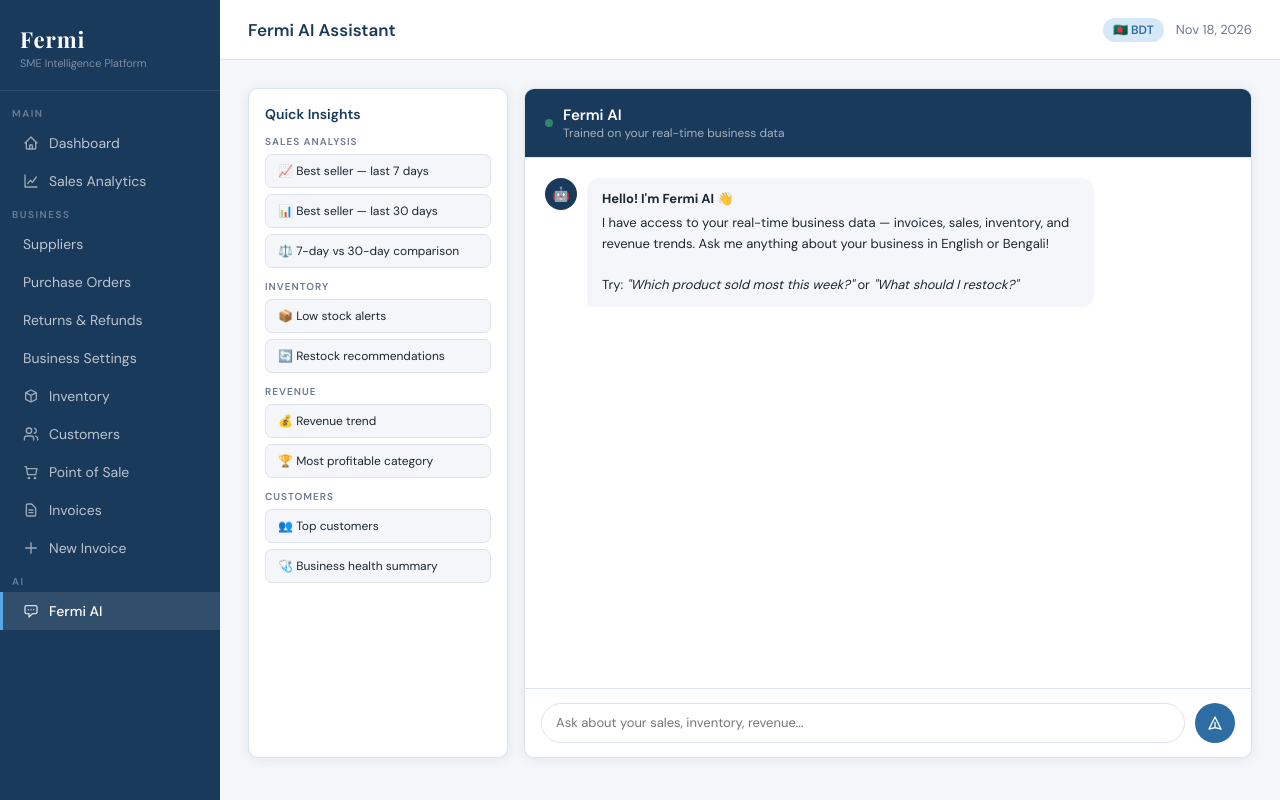
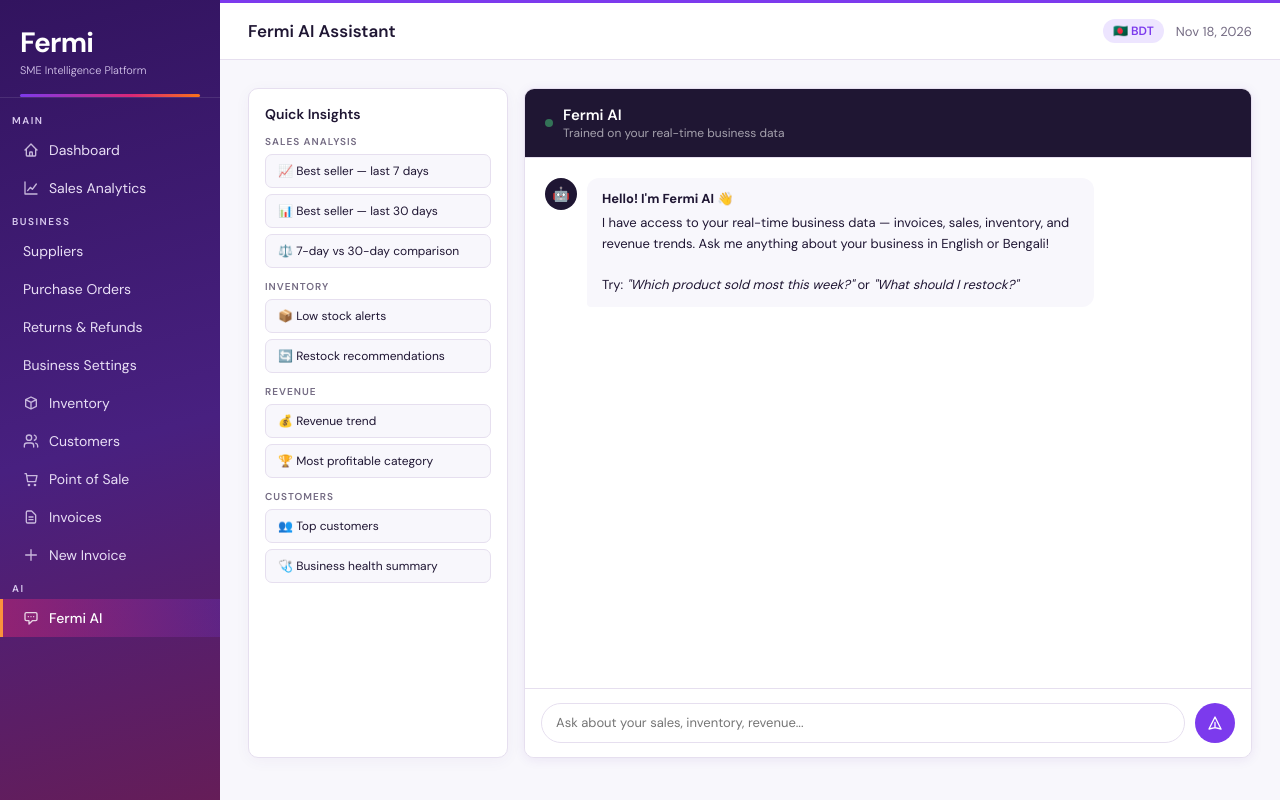
Before and after one commit to tarifuli/Fermi, a Flask app: template templates/chatbot.html in a window 1280 px wide. Run offline with Flask 3, Linux system fonts and the light colour scheme; the template is opened without the code that fills it, so the values that code supplies are empty.

Commit message:
Preview Instagram-inspired purple pink and sunset theme

```diff
--- a/templates/analytics.html
+++ b/templates/analytics.html
@@ -69,6 +69,6 @@
 <script>
 const points={{ chart|tojson }};
 const chartElement=document.getElementById('analyticsRevenue');
-if(window.Chart&&chartElement){new Chart(chartElement,{type:'bar',data:{labels:points.map(p=>p.date.slice(5)),datasets:[{label:'Paid revenue (BDT)',data:points.map(p=>p.revenue),backgroundColor:'rgba(46,109,164,.23)',borderColor:'#2E6DA4',borderWidth:1,borderRadius:5}]},options:{responsive:true,maintainAspectRatio:false,plugins:{legend:{display:false},tooltip:{callbacks:{label:ctx=>'৳'+Number(ctx.parsed.y).toLocaleString('en-BD',{minimumFractionDigits:2})}}},scales:{y:{beginAtZero:true,ticks:{callback:v=>'৳'+Number(v).toLocaleString('en-BD')}},x:{ticks:{maxTicksLimit:10},grid:{display:false}}}}})}
+if(window.Chart&&chartElement){new Chart(chartElement,{type:'bar',data:{labels:points.map(p=>p.date.slice(5)),datasets:[{label:'Paid revenue (BDT)',data:points.map(p=>p.revenue),backgroundColor:'rgba(124,58,237,.23)',borderColor:'#7C3AED',borderWidth:1,borderRadius:5}]},options:{responsive:true,maintainAspectRatio:false,plugins:{legend:{display:false},tooltip:{callbacks:{label:ctx=>'৳'+Number(ctx.parsed.y).toLocaleString('en-BD',{minimumFractionDigits:2})}}},scales:{y:{beginAtZero:true,ticks:{callback:v=>'৳'+Number(v).toLocaleString('en-BD')}},x:{ticks:{maxTicksLimit:10},grid:{display:false}}}}})}
 </script>
 {% endblock %}
--- a/templates/base.html
+++ b/templates/base.html
@@ -8,23 +8,23 @@
 <script src="https://cdn.jsdelivr.net/npm/chart.js"></script>
 <style>
   :root {
-    --navy:    #1A3A5C;
-    --blue:    #2E6DA4;
-    --sky:     #D6E8F7;
+    --navy:    #1F1633;
+    --blue:    #7C3AED;
+    --sky:     #EDE5FF;
     --teal:    #0F6E56;
     --mint:    #E1F5EE;
     --amber:   #C47D1A;
     --cream:   #FAEEDA;
     --red:     #B03A2E;
     --rose:    #FDEAEA;
-    --bg:      #F4F6F9;
+    --bg:      #F8F7FC;
     --white:   #FFFFFF;
-    --text:    #1C2833;
-    --muted:   #6B7A8D;
-    --border:  #DDE3EA;
+    --text:    #1F1633;
+    --muted:   #746B83;
+    --border:  #E6DFEF;
     --radius:  10px;
-    --shadow:  0 2px 12px rgba(26,58,92,0.08);
-    --shadow-lg: 0 8px 32px rgba(26,58,92,0.13);
+    --shadow:  0 2px 12px rgba(76,29,149,0.08);
+    --shadow-lg: 0 8px 32px rgba(76,29,149,0.13);
   }
   * { margin:0; padding:0; box-sizing:border-box; }
   body { font-family:'DM Sans',sans-serif; background:var(--bg); color:var(--text); min-height:100vh; display:flex; }
@@ -45,7 +45,7 @@
   .nav-section { padding: 8px 12px 4px; font-size:10px; text-transform:uppercase; letter-spacing:1.5px; color:rgba(255,255,255,0.35); font-weight:600; }
   .nav-item { display:flex; align-items:center; gap:10px; padding:10px 20px; color:rgba(255,255,255,0.7); text-decoration:none; font-size:14px; font-weight:400; border-left:3px solid transparent; transition:all 0.15s; }
   .nav-item:hover { background:rgba(255,255,255,0.07); color:#fff; }
-  .nav-item.active { background:rgba(255,255,255,0.1); color:#fff; border-left-color:#58A8E8; font-weight:500; }
+  .nav-item.active { background:rgba(255,255,255,0.1); color:#fff; border-left-color:#F9A8D4; font-weight:500; }
   .nav-item svg { width:16px; height:16px; opacity:0.8; flex-shrink:0; }
 
   /* ── MAIN ── */
@@ -79,12 +79,12 @@
   thead th { background:var(--bg); color:var(--muted); font-weight:600; font-size:11px; text-transform:uppercase; letter-spacing:0.5px; padding:10px 14px; text-align:left; border-bottom:1px solid var(--border); }
   tbody td { padding:11px 14px; border-bottom:1px solid var(--border); color:var(--text); }
   tbody tr:last-child td { border-bottom:none; }
-  tbody tr:hover { background:#F8FAFC; }
+  tbody tr:hover { background:#FAF7FF; }
 
   /* ── BUTTONS ── */
   .btn { display:inline-flex; align-items:center; gap:6px; padding:8px 16px; border-radius:7px; font-size:13px; font-weight:500; cursor:pointer; border:none; text-decoration:none; transition:all 0.15s; font-family:'DM Sans',sans-serif; }
   .btn-primary { background:var(--blue); color:#fff; }
-  .btn-primary:hover { background:#245d90; }
+  .btn-primary:hover { background:#6D28D9; }
   .btn-success { background:var(--teal); color:#fff; }
   .btn-success:hover { background:#0a5240; }
   .btn-danger { background:var(--red); color:#fff; }
@@ -105,7 +105,7 @@
   .form-group { margin-bottom:14px; }
   .form-label { display:block; font-size:12px; font-weight:600; color:var(--muted); margin-bottom:5px; text-transform:uppercase; letter-spacing:0.4px; }
   .form-control { width:100%; padding:9px 12px; border:1px solid var(--border); border-radius:7px; font-size:13px; font-family:'DM Sans',sans-serif; color:var(--text); background:var(--white); transition:border-color 0.15s; }
-  .form-control:focus { outline:none; border-color:var(--blue); box-shadow:0 0 0 3px rgba(46,109,164,0.1); }
+  .form-control:focus { outline:none; border-color:var(--blue); box-shadow:0 0 0 3px rgba(124,58,237,0.1); }
   select.form-control { cursor:pointer; }
 
   /* ── MODAL ── */
@@ -128,6 +128,29 @@
   .empty-state svg { width:48px; height:48px; margin:0 auto 12px; display:block; opacity:0.3; }
 
   @media(max-width:900px) { .stats-grid { grid-template-columns:1fr 1fr; } .grid-2,.grid-3 { grid-template-columns:1fr; } }
+
+/* Fermi sunset theme: vivid brand accents with calm data surfaces. */
+:root { --pink:#DB2777; --orange:#F97316; --brand-gradient:linear-gradient(135deg,#7C3AED 0%,#DB2777 62%,#F97316 100%); }
+.sidebar { background:linear-gradient(165deg,#32145F 0%,#482080 55%,#651D58 100%); }
+.sidebar-logo { position:relative; }
+.sidebar-logo::after { content:""; position:absolute; bottom:0; left:20px; right:20px; height:3px; border-radius:4px; background:var(--brand-gradient); }
+.sidebar-logo h1 { font-family:'DM Sans',sans-serif; font-weight:700; letter-spacing:-.8px; font-size:28px; }
+.sidebar-logo span,.nav-section { color:#D8C9EE; }
+.nav-item { color:#E9DFF6; }
+.nav-item.active { background:linear-gradient(90deg,rgba(219,39,119,.45),rgba(124,58,237,.2)); border-left-color:#FB923C; }
+.topbar { border-top:3px solid #7C3AED; }
+.card,.stat-card { box-shadow:0 3px 16px rgba(70,28,110,.045); }
+.stat-card { border-top:3px solid #7C3AED; }
+.stat-card:nth-child(2) { border-top-color:#DB2777; }
+.stat-card:nth-child(3) { border-top-color:#F97316; }
+.stat-card:nth-child(4) { border-top-color:#A855F7; }
+.btn-primary { box-shadow:0 3px 8px rgba(124,58,237,.16); }
+.btn-primary:hover { background:#6D28D9; }
+.btn-ghost:hover { border-color:#C4B5FD; }
+.rank-bar-fill { background:var(--brand-gradient); }
+:where(a,button,input,select,textarea):focus-visible { outline:3px solid #A78BFA; outline-offset:3px; }
+@media(prefers-reduced-motion:reduce) { *,*::before,*::after { transition:none!important; } }
+
 </style>
 {% block extra_styles %}{% endblock %}
 <meta name="csrf-token" content="{{ csrf_token }}">
--- a/templates/business_setup.html
+++ b/templates/business_setup.html
@@ -15,7 +15,7 @@
 .setup-help{color:var(--muted);font-size:14px;line-height:1.65;margin-bottom:28px}
 .setup-field-label{font-size:13px;font-weight:700;display:block;margin-bottom:10px;color:var(--navy)}
 .setup-input{width:100%;padding:16px 18px;font:inherit;font-size:16px;border:1.5px solid var(--border);border-radius:10px;outline:none;transition:box-shadow .15s,border-color .15s}
-.setup-input:focus{border-color:var(--blue);box-shadow:0 0 0 4px rgba(46,109,164,.12)}
+.setup-input:focus{border-color:var(--blue);box-shadow:0 0 0 4px rgba(124,58,237,.12)}
 .setup-counter{display:flex;justify-content:space-between;gap:8px;color:var(--muted);font-size:12px;margin-top:10px}
 .setup-validation{color:var(--red);font-size:13px;margin-top:8px;min-height:18px}
 .setup-actions{display:flex;align-items:center;gap:14px;flex-wrap:wrap;margin-top:28px}
--- a/templates/chatbot.html
+++ b/templates/chatbot.html
@@ -28,9 +28,9 @@
   @keyframes bounce { 0%,80%,100%{transform:translateY(0)} 40%{transform:translateY(-6px)} }
   .chat-input-area { padding:14px 16px; border-top:1px solid var(--border); display:flex; gap:10px; background:var(--white); }
   .chat-input { flex:1; padding:10px 14px; border:1px solid var(--border); border-radius:24px; font-size:13px; font-family:'DM Sans',sans-serif; outline:none; transition:border-color 0.15s; resize:none; }
-  .chat-input:focus { border-color:var(--blue); box-shadow:0 0 0 3px rgba(46,109,164,0.1); }
+  .chat-input:focus { border-color:var(--blue); box-shadow:0 0 0 3px rgba(124,58,237,0.1); }
   .send-btn { width:40px; height:40px; border-radius:50%; background:var(--blue); border:none; cursor:pointer; display:flex; align-items:center; justify-content:center; flex-shrink:0; transition:background 0.15s; }
-  .send-btn:hover { background:#245d90; }
+  .send-btn:hover { background:#6D28D9; }
   .prompt-chip { display:block; width:100%; text-align:left; padding:8px 12px; background:var(--bg); border:1px solid var(--border); border-radius:7px; font-size:12px; cursor:pointer; margin-bottom:6px; color:var(--text); font-family:'DM Sans',sans-serif; transition:all 0.15s; }
   .prompt-chip:hover { background:var(--sky); border-color:var(--blue); color:var(--blue); }
   .section-label { font-size:10px; text-transform:uppercase; letter-spacing:1px; color:var(--muted); font-weight:600; margin:12px 0 6px; }
--- a/templates/pos.html
+++ b/templates/pos.html
@@ -13,7 +13,7 @@
 .pos-toolbar select{min-width:140px}
 .pos-catalog{display:grid;grid-template-columns:repeat(auto-fill,minmax(180px,1fr));gap:12px}
 .pos-product{background:#fff;border:1px solid var(--border);border-radius:12px;padding:17px;text-align:left;cursor:pointer;transition:box-shadow .15s,border-color .15s;min-height:146px}
-.pos-product:hover:not(:disabled),.pos-product:focus-visible{border-color:var(--blue);box-shadow:0 4px 16px #1a3a5c18}
+.pos-product:hover:not(:disabled),.pos-product:focus-visible{border-color:var(--blue);box-shadow:0 4px 16px #1F163318}
 .pos-product:disabled{opacity:.48;cursor:not-allowed}
 .pos-product strong{display:block;color:var(--navy);font-size:15px;overflow-wrap:anywhere}
 .pos-product small{display:block;color:var(--muted);font-size:12px;margin:7px 0 15px}
```
Also changed, not shown: templates/dashboard.html (+6 -5 lines), templates/login.html (+29 -14 lines), templates/signup.html (+26 -11 lines), templates/view_invoice.html (+4 -4 lines).
